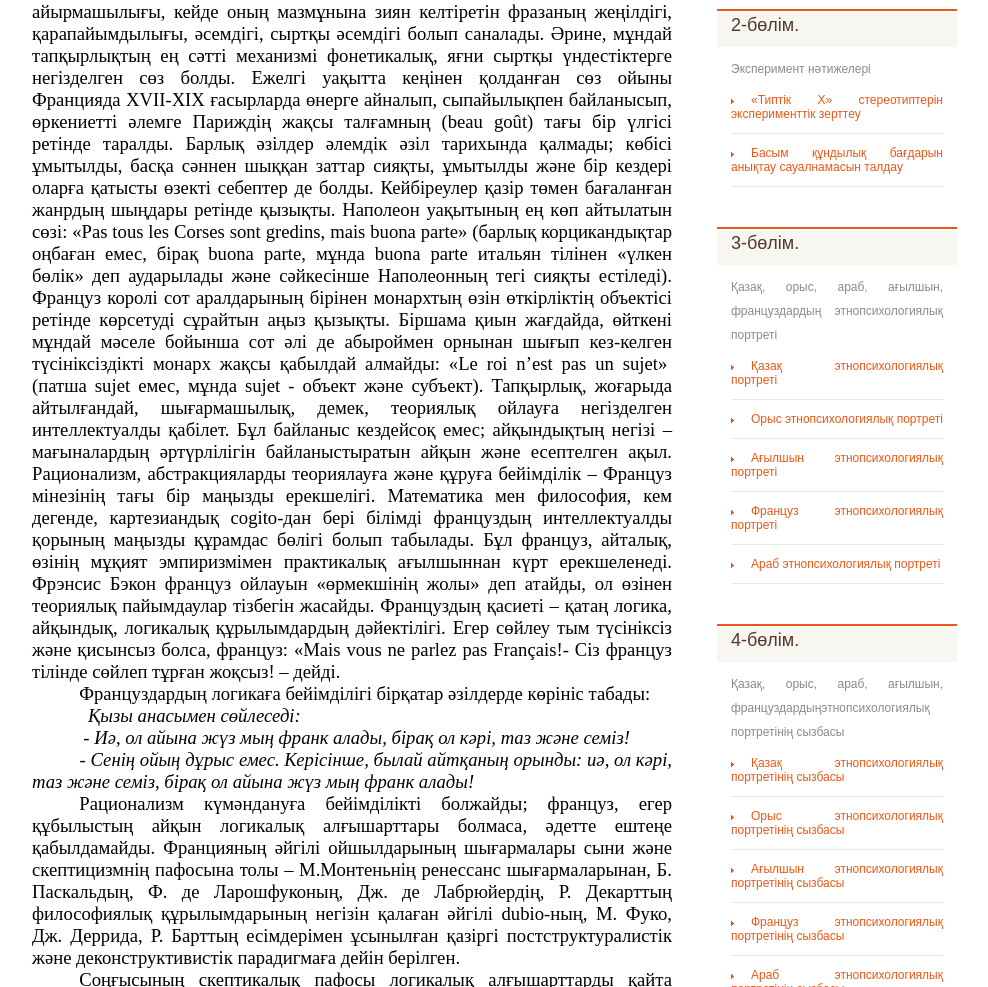
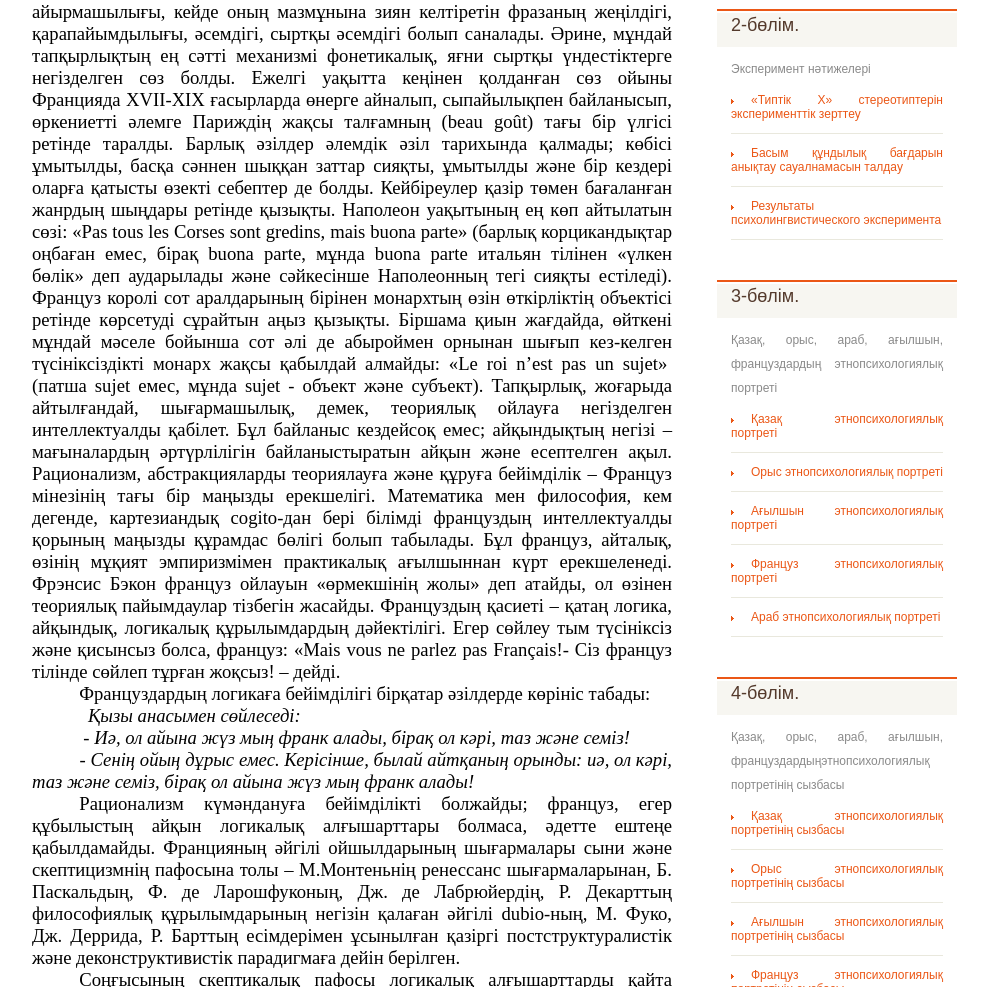
Before and after one commit to zhambulovS/onlinebook, a plain HTML site: page page12.html in a window 1280 px wide. Shown: the part 751-1738 px from the top of the page, without its empty margins (153-1141 px from the left). Drawn offline with Linux system fonts and the light colour scheme.

Commit message:
Update page12.html

```diff
--- a/page12.html
+++ b/page12.html
@@ -671,7 +671,7 @@ style="MARGIN: 0cm 0cm 0pt; LINE-HEIGHT: normal"></SPAN>&nbsp;</P>
 <li>
 <h2>2-бөлім.</h2>
 <p>
- Эксперимент нәтижелері           <ul> <li> <a href = "page14.html"> 	 «Типтік Х» стереотиптерін эксперименттік зерттеу     </a> </li>  <li> <a href = "page15.html"> Басым құндылық бағдарын анықтау сауалнамасын талдау    </a>         </li>                 </ul></p>
+ Эксперимент нәтижелері           <ul> <li> <a href = "page14.html"> 	 «Типтік Х» стереотиптерін эксперименттік зерттеу     </a> </li>  <li> <a href = "page15.html"> Басым құндылық бағдарын анықтау сауалнамасын талдау    </a>         </li>    <li> <a href = "page26.html"> Результаты психолингвистического эксперимента    </a>         </li>                   </ul></p>
 </li>
 <li>
 <h2>3-бөлім.</h2>
```
